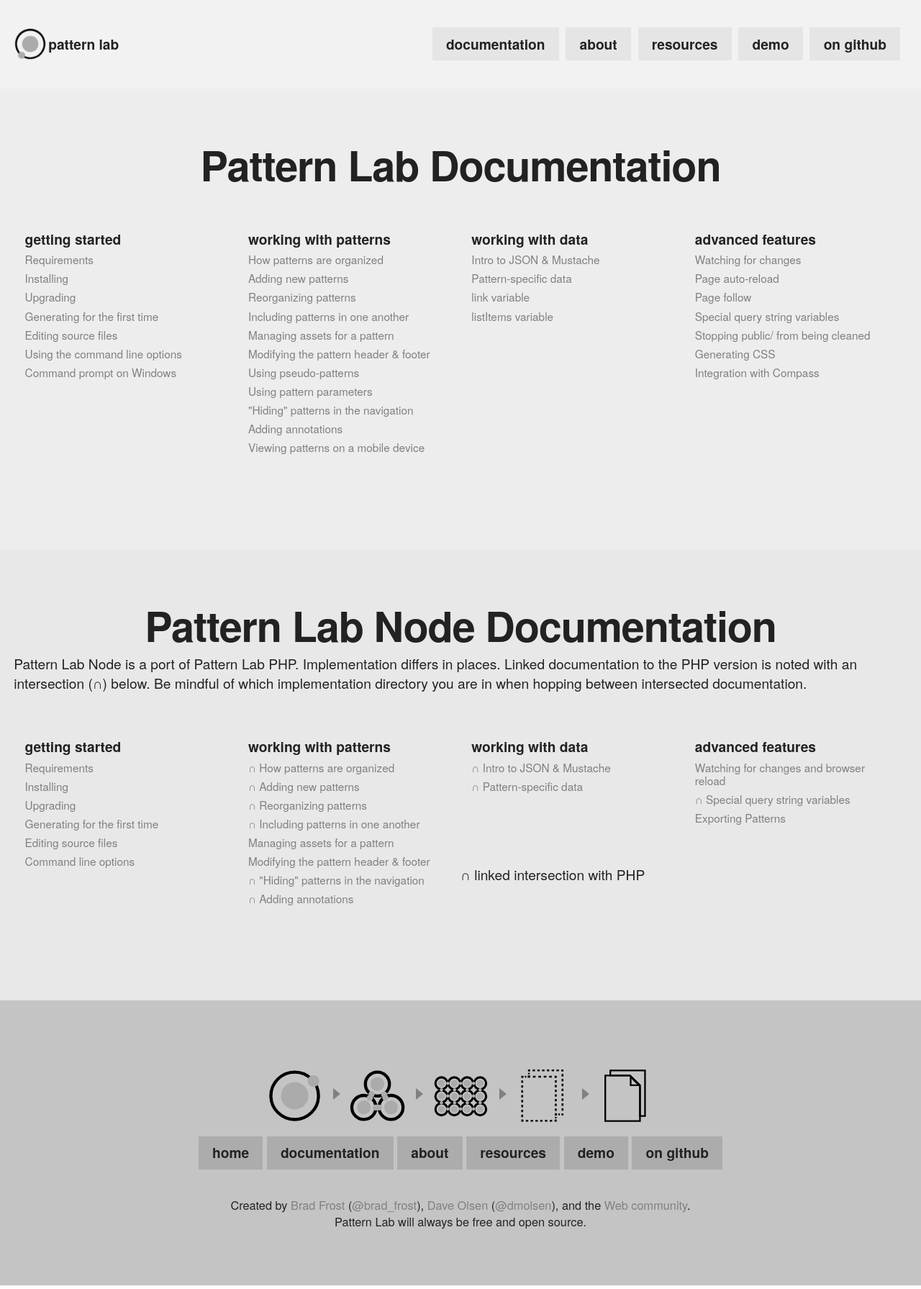
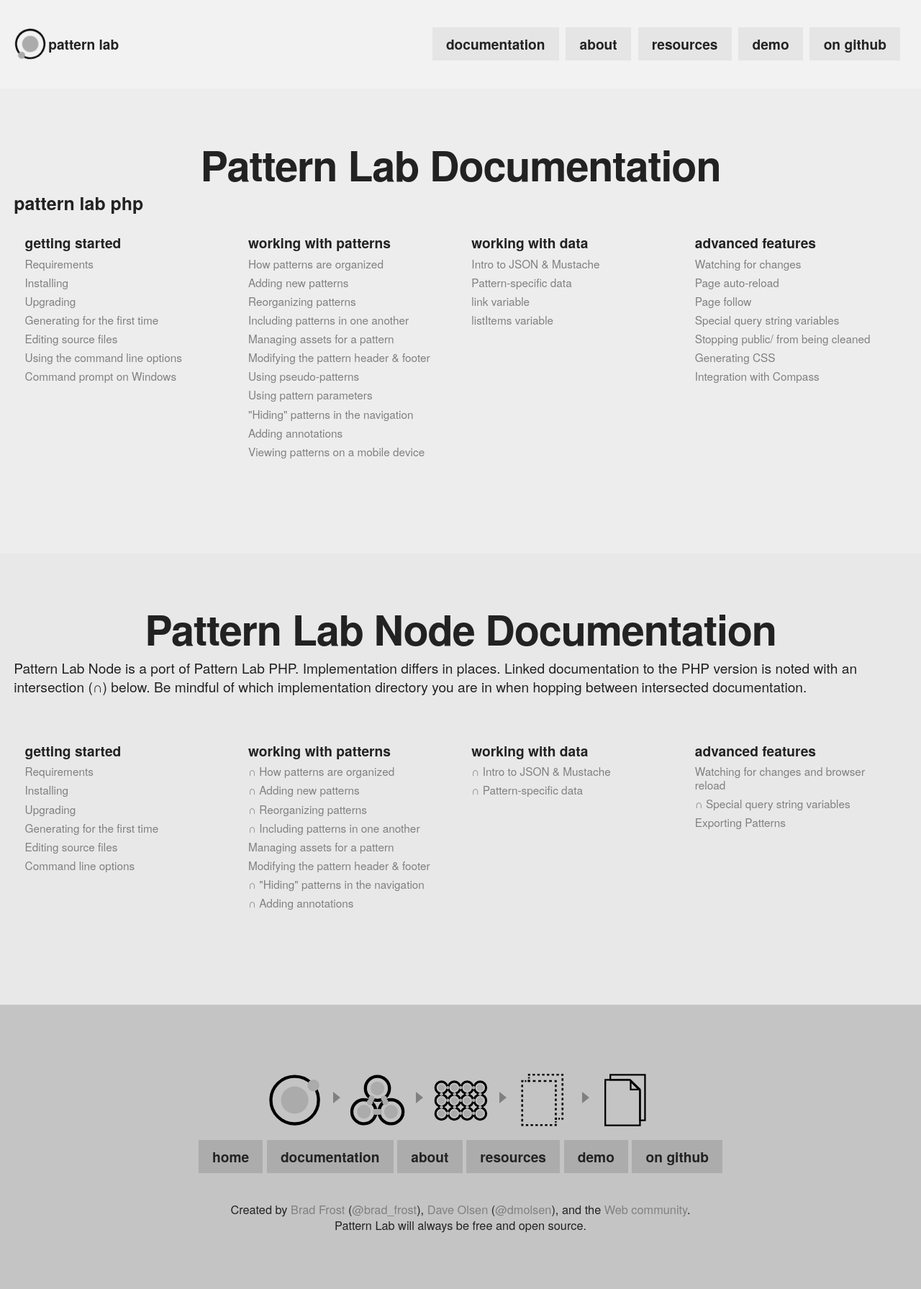
Before and after one commit to pattern-lab/website, a Jekyll site: the page built from patternlabsite/docs/index.html, in a window 1280 px wide. Shown: the whole page at 72% size. Built offline with Jekyll 4.4.1, drawn with Linux system fonts in a browser that asks for light colours; Markdown is read by kramdown in place of the engine named in the settings; comment, search, counter and statistics services are not loaded.

Commit message:
added sub nav heading

```diff
--- a/patternlabsite/_includes/docs-navigation-node.html
+++ b/patternlabsite/_includes/docs-navigation-node.html
@@ -1,4 +1,5 @@
 <nav class="docs-nav">
+	<h3 class="sub-only">Pattern Lab Node</h3>
 	<ul>
 		<li class="docs-nav-section">
 			<h4 class="docs-nav-title">Getting Started</h4>
@@ -50,5 +51,5 @@
 			</ul>
 		</li>
 	</ul>
-	<span class="key">&cap; linked intersection with PHP</span>
+	<span class="sub-only">&cap; linked intersection with PHP</span>
 </nav>
--- a/patternlabsite/_includes/docs-navigation.html
+++ b/patternlabsite/_includes/docs-navigation.html
@@ -1,4 +1,5 @@
 <nav class="docs-nav">
+	<h3 class="sub-only">Pattern Lab PHP</h3>
 	<ul>
 		<li class="docs-nav-section">
 			<h4 class="docs-nav-title">Getting Started</h4>
--- a/patternlabsite/css/style.scss
+++ b/patternlabsite/css/style.scss
@@ -1,3 +1,7 @@
+---
+# Front matter comment to ensure Jekyll properly reads file.
+---
+
 $gray-light : #ddd;
 $gray : #808080;
 $gray-dark: #222;
@@ -1008,7 +1012,7 @@
 		@extend .gi;
 	}
 	//hide the key on the node partial when on the index, as it's mentioned earlier, but needed on the individual pages
-	&.node .key{
+	&.node .sub-only{
 		display: none;
 	}
 }
```
